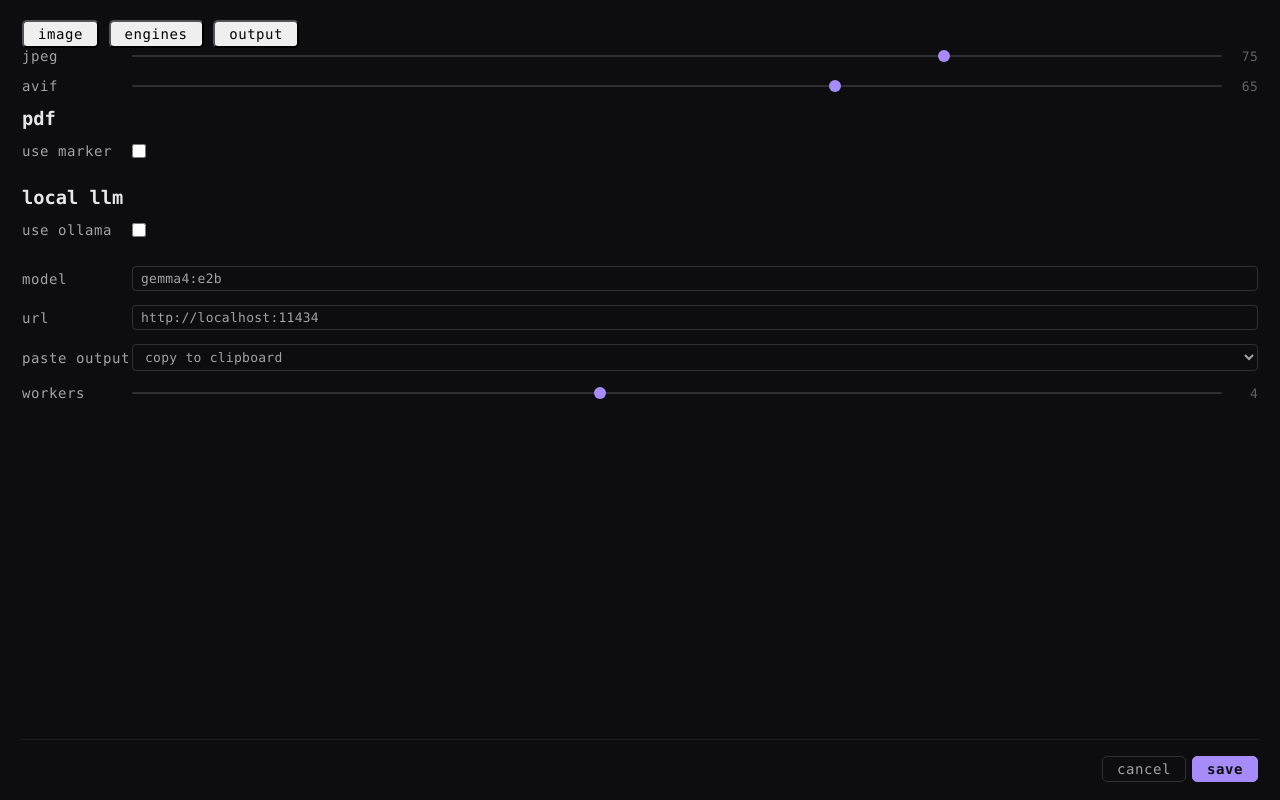
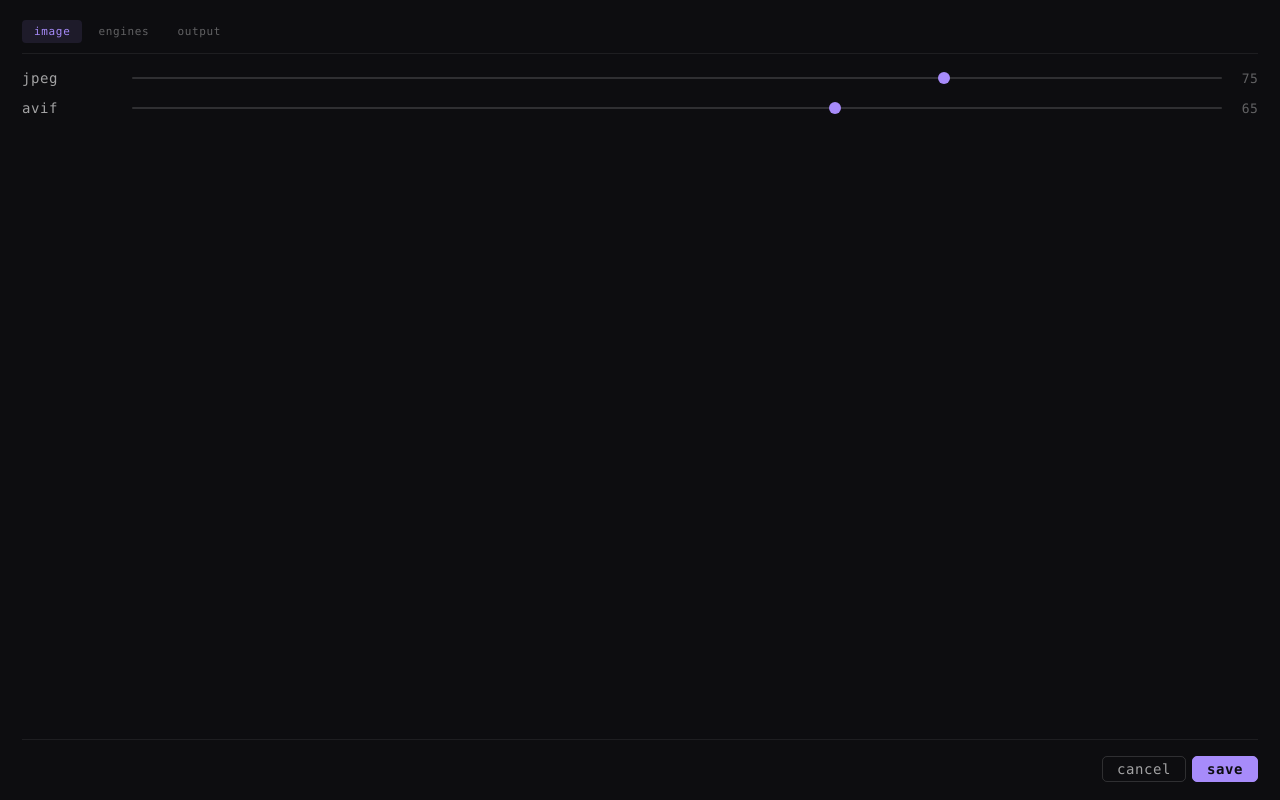
Before and after one commit to mtmatt/swift-shifter, a website built with Vite: page ui/settings.html in a window 1280 px wide. Built offline with nearby package versions, Linux system fonts and the light colour scheme.

Commit message:
style(settings): add tab bar, panel visibility, and subheader styles

```diff
--- a/ui/src/settings.css
+++ b/ui/src/settings.css
@@ -21,33 +21,73 @@ body {
     user-select: none;
 }
 
-/* ─── Section label ───────────────────────────────────────────────────── */
-.section-label {
-    font-size: 12px;
-    font-weight: 600;
-    letter-spacing: 0.16em;
-    text-transform: uppercase;
-    color: var(--text-3);
-    margin-bottom: 14px;
-}
-
 /* ─── Content area ────────────────────────────────────────────────────── */
 .content {
     flex: 1;
     display: flex;
     flex-direction: column;
-    gap: 14px;
+    padding-top: 16px;
+}
+
+/* ─── Tab bar ─────────────────────────────────────────────────────────── */
+.tab-bar {
+    display: flex;
+    gap: 4px;
+    padding-bottom: 10px;
+    border-bottom: 0.5px solid var(--border);
+    flex-shrink: 0;
+}
+
+.tab {
+    font-family: inherit;
+    font-size: 11px;
+    letter-spacing: 0.06em;
+    padding: 5px 12px;
+    background: transparent;
+    border: none;
+    border-radius: 4px;
+    color: var(--text-3);
+    cursor: pointer;
+    transition:
+        background 0.15s,
+        color 0.15s;
+}
+
+.tab.active {
+    background: var(--accent-dim);
+    color: var(--accent);
+}
+
+.tab:not(.active):hover {
+    color: var(--text-2);
+    background: var(--surface);
+}
+
+/* ─── Panels ──────────────────────────────────────────────────────────── */
+.panel {
+    display: none;
+    flex: 1;
+}
+
+.panel.active {
+    display: flex;
+    flex-direction: column;
+}
+
+/* ─── Subheader (engines panel) ───────────────────────────────────────── */
+.subheader {
+    font-size: 10px;
+    font-weight: 600;
+    letter-spacing: 0.1em;
+    text-transform: uppercase;
+    color: rgba(255, 255, 255, 0.25);
+    padding: 4px 8px 2px;
 }
 
 .group {
     display: flex;
     flex-direction: column;
     gap: 14px;
-}
-
-.divider {
-    height: 0.5px;
-    background: var(--border);
 }
 
 /* ─── Slider row ──────────────────────────────────────────────────────── */
```
